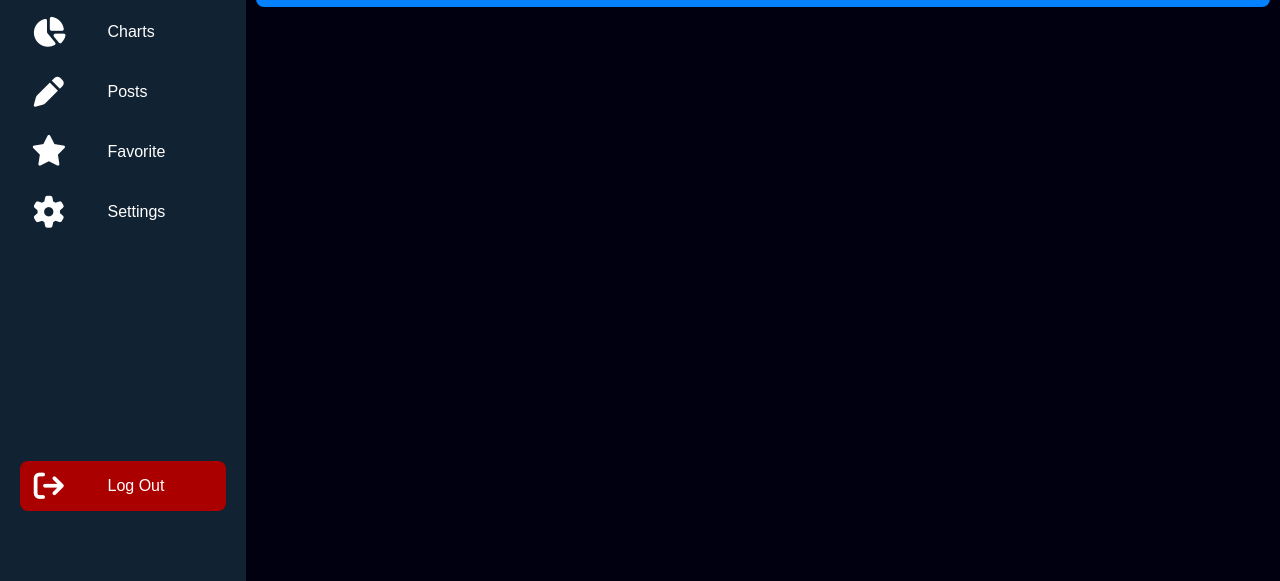
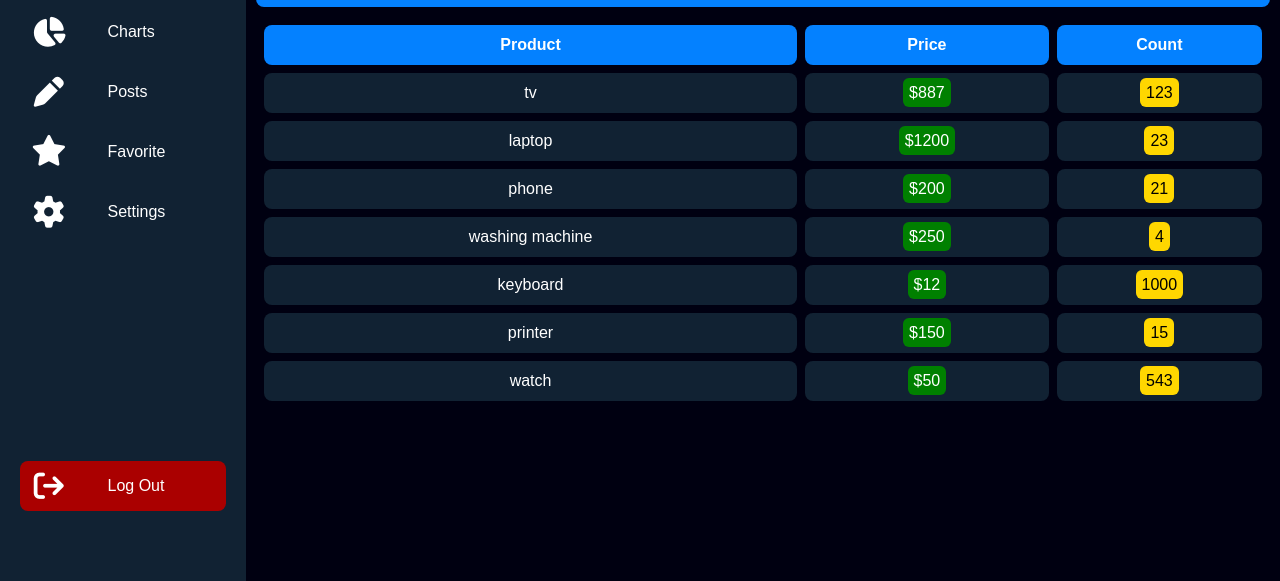
Before and after one commit to abendema/Responsive-Dashboard-, a plain HTML site: page index.html in a window 1280 px wide. Shown: the part 259-840 px from the top of the page. Drawn offline with Linux system fonts and the light colour scheme.

Commit message:
Added products table

```diff
--- a/index.html
+++ b/index.html
@@ -127,9 +127,52 @@
     </div>
 
     <!-- Products table -->
-     <table>
-
-     </table>
+    <table>
+      <thead>
+        <tr>
+          <th>Product</th>
+          <th>Price</th>
+          <th>Count</th>
+        </tr>
+      </thead>
+      <tbody>
+        <tr>
+          <td>tv</td>
+          <td><span class="price">$887</span></td>
+          <td><span class="count">123</span></td>
+        </tr>
+        <tr>
+          <td>laptop</td>
+          <td><span class="price">$1200</span></td>
+          <td><span class="count">23</span></td>
+        </tr>
+        <tr>
+          <td>phone</td>
+          <td><span class="price">$200</span></td>
+          <td><span class="count">21</span></td>
+        </tr>
+        <tr>
+          <td>washing machine</td>
+          <td><span class="price">$250</span></td>
+          <td><span class="count">4</span></td>
+        </tr>
+        <tr>
+          <td>keyboard</td>
+          <td><span class="price">$12</span></td>
+          <td><span class="count">1000</span></td>
+        </tr>
+        <tr>
+          <td>printer</td>
+          <td><span class="price">$150</span></td>
+          <td><span class="count">15</span></td>
+        </tr>
+        <tr>
+          <td>watch</td>
+          <td><span class="price">$50</span></td>
+          <td><span class="count">543</span></td>
+        </tr>
+      </tbody>
+    </table>
   </div>
 
 </body>
--- a/style.css
+++ b/style.css
@@ -71,7 +71,8 @@ ul li a {
 
 ul li a:hover,
 .active,
-.data-info .box:hover {
+.data-info .box:hover,
+td:hover {
   background-color: #ffffff55;
 }
 
@@ -90,7 +91,6 @@ ul li a i {
 }
 
 /* Style webpage content*/
-
 .content {
   width: 100%;
   margin: 10px;
@@ -129,10 +129,43 @@ ul li a i {
   font-size: 40px;
 }
 
-.data-info .box .data{
+.data-info .box .data {
   text-align: center;
 }
 
-.data-info .box .data span{
+.data-info .box .data span {
   font-size: 30px;
 }
+
+/* Style Table */
+table {
+  width: 100%;
+  text-align: center;
+  border-spacing: 8px;
+}
+
+th,
+td {
+  background-color: #123;
+  border-radius: 8px;
+  height: 40px;
+}
+
+th {
+  background-color: #0481ff;
+}
+
+.price,
+.count {
+  padding: 6px;
+  border-radius: 6px;
+}
+
+.price {
+  background-color: green;
+}
+
+.count {
+  background-color: gold;
+  color: black;
+}
```
